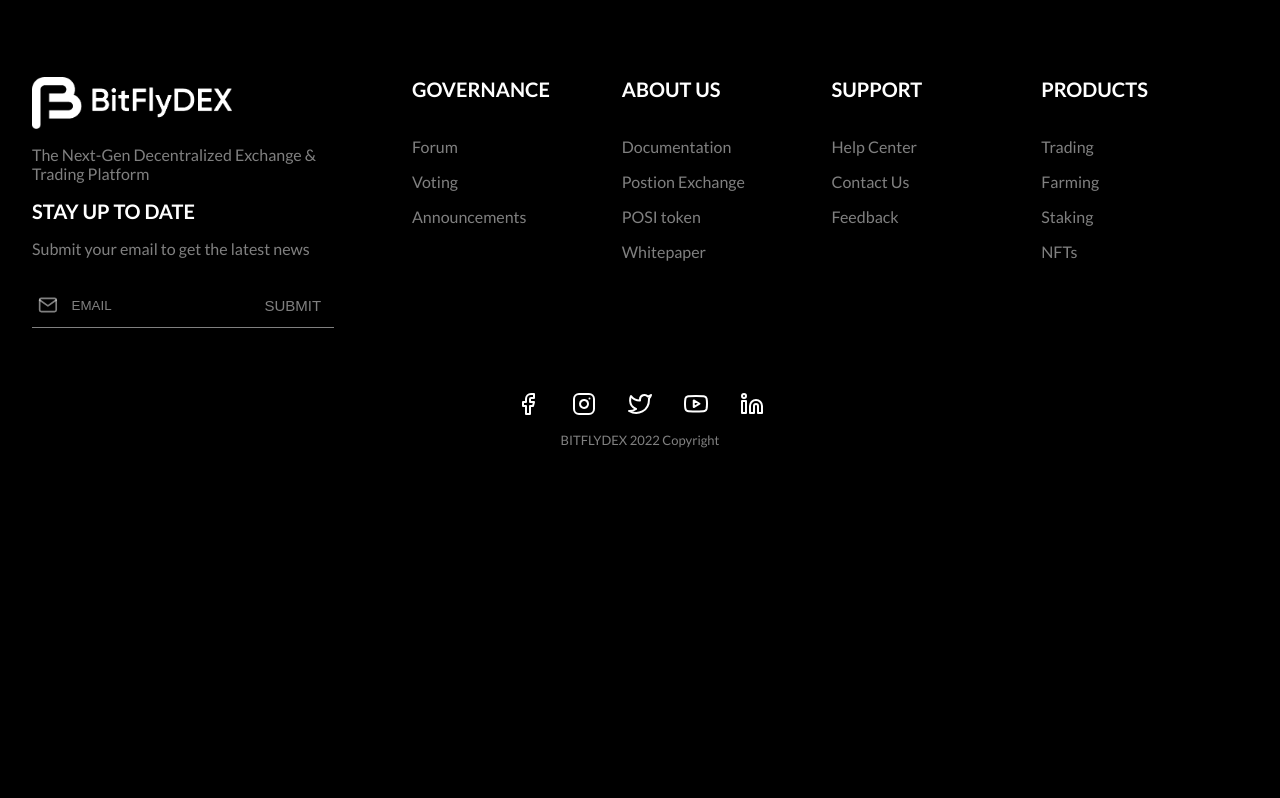
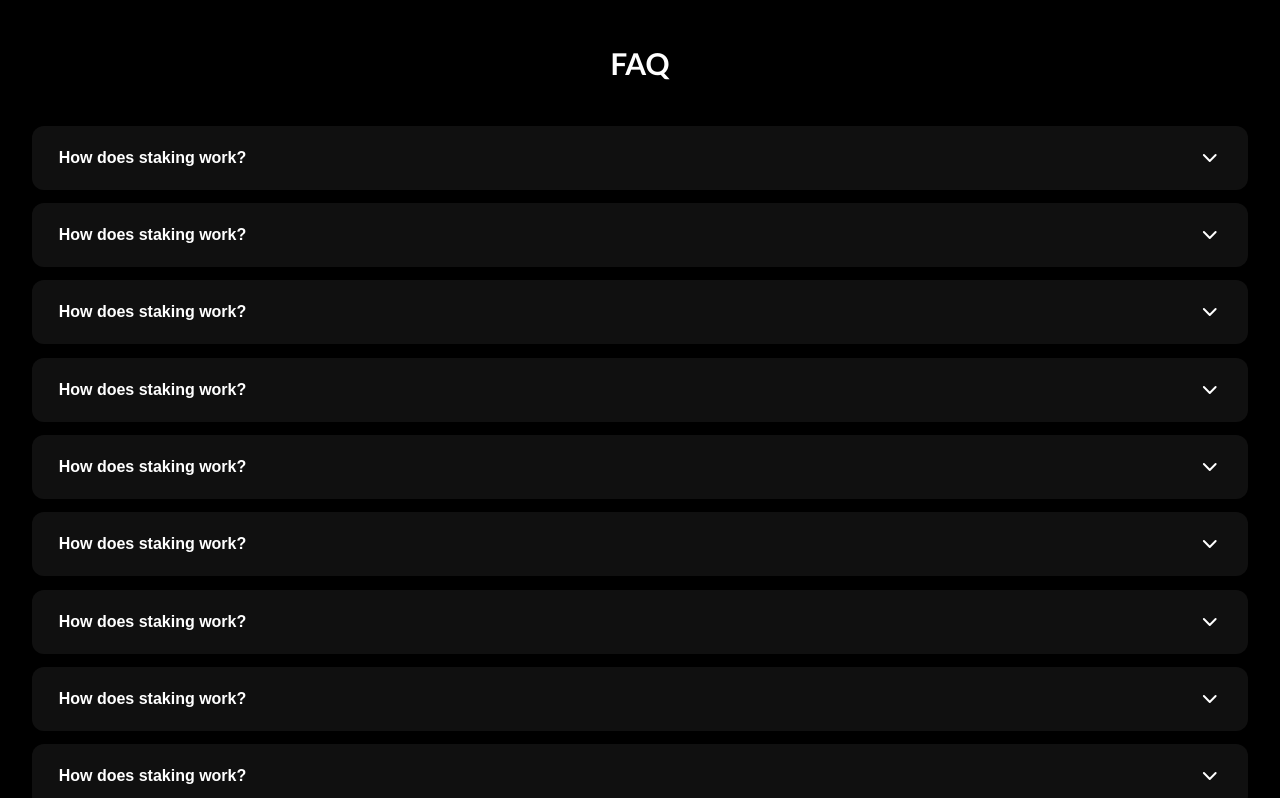
Before and after one commit to MehfoozurRehman/BitFlyDEX, a React (Vite) app: page /farming in a window 1280 px wide. Shown: the part 2340-3138 px from the top of the page. Before the commit the page ends 2801 px from the top, so only its background shows below. Built offline with nearby package versions, Linux system fonts and the light colour scheme.

Commit message:
faq fone

```diff
--- a/package.json
+++ b/package.json
@@ -13,6 +13,7 @@
     "@material-ui/core": "^4.12.3",
     "@material-ui/lab": "^4.0.0-alpha.60",
     "@mui/material": "^5.5.0",
+    "animate.css": "^4.1.1",
     "chart.js": "^3.7.1",
     "faker": "^6.6.6",
     "feather-icon": "^0.1.0",
--- /dev/null
+++ b/src/components/FAQ.jsx
@@ -0,0 +1,80 @@
+import React, { useState } from "react";
+import "animate.css";
+
+export default function FAQ() {
+  const [isFAQOpen, setIsFAQOpen] = useState(false);
+  return (
+    <>
+      {isFAQOpen ? (
+        <>
+          <button
+            onClick={() => {
+              setIsFAQOpen(false);
+            }}
+            className="faq__section__content__card"
+          >
+            <div className="faq__section__content__card__header">
+              <div className="faq__section__content__card__heading">
+                How does staking work?
+              </div>
+              <svg
+                xmlns="http://www.w3.org/2000/svg"
+                width="24"
+                height="24"
+                viewBox="0 0 24 24"
+                fill="none"
+                stroke="currentColor"
+                stroke-width="2"
+                stroke-linecap="round"
+                stroke-linejoin="round"
+                class="feather feather-chevron-up"
+              >
+                <polyline points="18 15 12 9 6 15"></polyline>
+              </svg>
+            </div>
+            <div className="faq__section__content__card__paragraph animate__animated  animate__fadeInDown">
+              Lorem ipsum dolor sit amet consectetur adipisicing elit. Vitae
+              enim eius earum animi exercitationem deleniti amet, quis nam
+              ratione ex aspernatur placeat? Excepturi repudiandae adipisci vel
+              dolor quas accusantium, optio iusto magnam voluptatibus,
+              asperiores beatae. Vitae enim eius earum animi exercitationem
+              deleniti amet, quis nam ratione ex aspernatur placeat? Excepturi
+              repudiandae adipisci vel dolor quas accusantium, optio iusto
+              magnam voluptatibus, asperiores beatae. earum animi exercitationem
+              deleniti amet, quis nam ratione ex aspernatur placeat? Excepturi
+              repudiandae adipisci vel dolor quas accusantium, optio iusto
+              magnam voluptatibus, asperiores beatae.
+            </div>
+          </button>
+        </>
+      ) : (
+        <button
+          onClick={() => {
+            setIsFAQOpen(true);
+          }}
+          className="faq__section__content__card"
+        >
+          <div className="faq__section__content__card__header">
+            <div className="faq__section__content__card__heading">
+              How does staking work?
+            </div>
+            <svg
+              xmlns="http://www.w3.org/2000/svg"
+              width="24"
+              height="24"
+              viewBox="0 0 24 24"
+              fill="none"
+              stroke="currentColor"
+              stroke-width="2"
+              stroke-linecap="round"
+              stroke-linejoin="round"
+              class="feather feather-chevron-down"
+            >
+              <polyline points="6 9 12 15 18 9"></polyline>
+            </svg>
+          </div>
+        </button>
+      )}
+    </>
+  );
+}
--- a/src/screens/Farming.jsx
+++ b/src/screens/Farming.jsx
@@ -4,6 +4,7 @@ import StakingCalculation from "../components/StakingCalculation";
 import VaultBUSD from "../components/VaultBUSD";
 import Switch from "@mui/material/Switch";
 import WhyUs from "../components/WhyUs";
+import FAQ from "../components/FAQ";
 
 const label = { inputProps: { "aria-label": "Switch demo" } };
 
@@ -55,6 +56,24 @@ export default function Farming() {
       </div>
       <WhyUs />
       <StakingCalculation />
+      <div className="faq__container">
+        <div
+          style={{ marginBottom: "1.5em" }}
+          className="why__us__container__heading"
+        >
+          FAQ
+        </div>
+        <FAQ />
+        <FAQ />
+        <FAQ />
+        <FAQ />
+        <FAQ />
+        <FAQ />
+        <FAQ />
+        <FAQ />
+        <FAQ />
+        <FAQ />
+      </div>
     </>
   );
 }
--- a/src/styles/vaults.scss
+++ b/src/styles/vaults.scss
@@ -409,6 +409,49 @@
   color: $white;
   transition: 300ms ease-in-out;
 }
+.faq__section__content__card {
+  width: 100%;
+  padding: 1.5em 2em;
+  background: $black100;
+  border-radius: 12px;
+  margin-bottom: 1em;
+  height: fit-content;
+  border: none;
+  outline: none;
+
+  cursor: pointer;
+}
+.faq__section__content__card svg {
+  color: $white !important;
+}
+.faq__section__content__card__header {
+  display: flex;
+  justify-content: space-between;
+  align-items: center;
+}
+.faq__section__content__card__heading {
+  font-size: 16px;
+  font-weight: 600;
+  color: $white;
+  width: 100%;
+  text-align: start;
+}
+.faq__section__content__card__paragraph {
+  font-size: 15px;
+  color: $white;
+  margin: 1.5em 0em;
+  width: 100%;
+  text-align: start;
+}
+.faq__container {
+  width: 100%;
+  max-width: 1440px;
+  display: flex;
+  flex-direction: column;
+  justify-content: center;
+  align-items: center;
+  padding: 2em;
+}
 @media (max-width: 1100px) {
   .stack__calculation__container__card {
     width: 85%;
```
Also changed, not shown: 1 other file (tests, documents, lock files or other folders).
